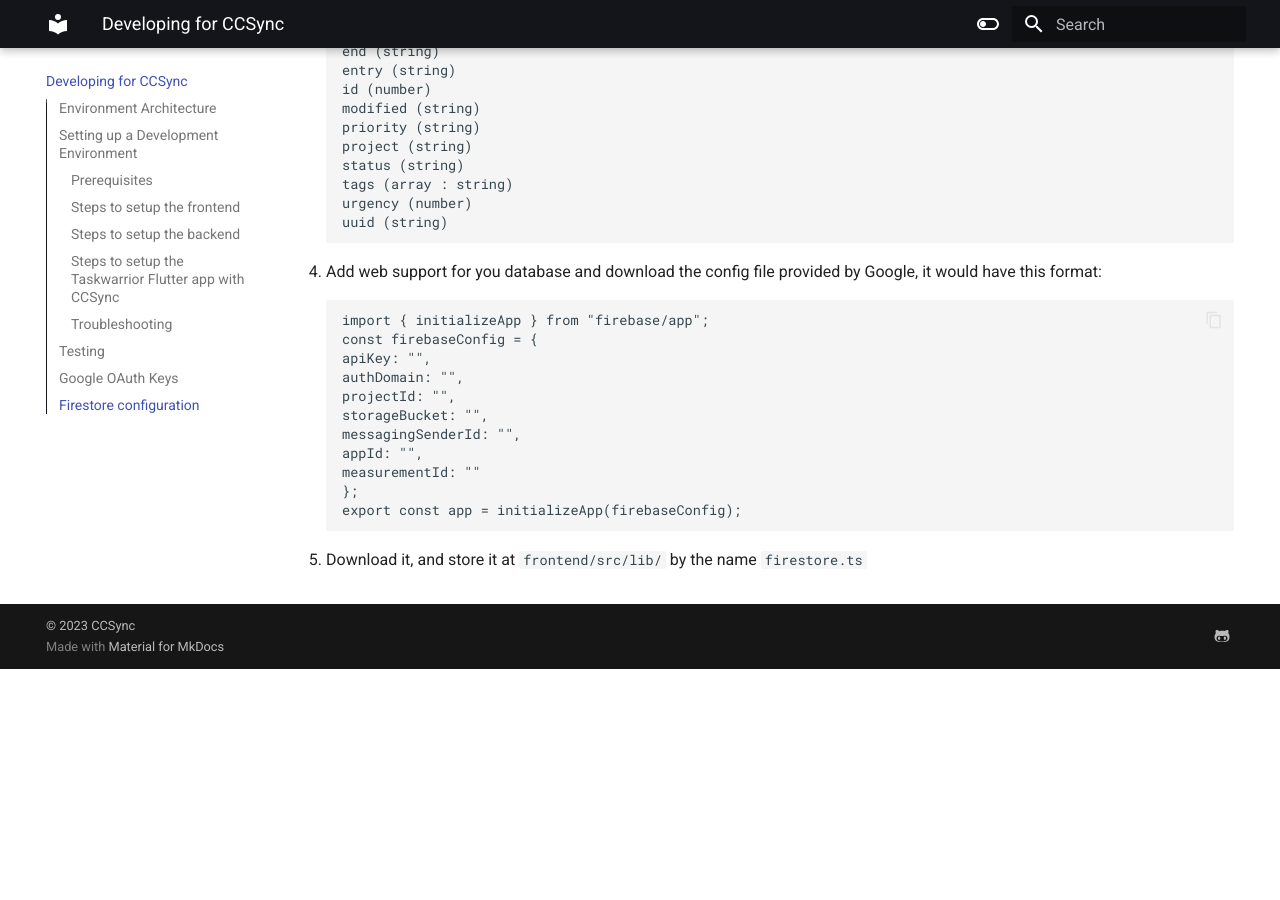
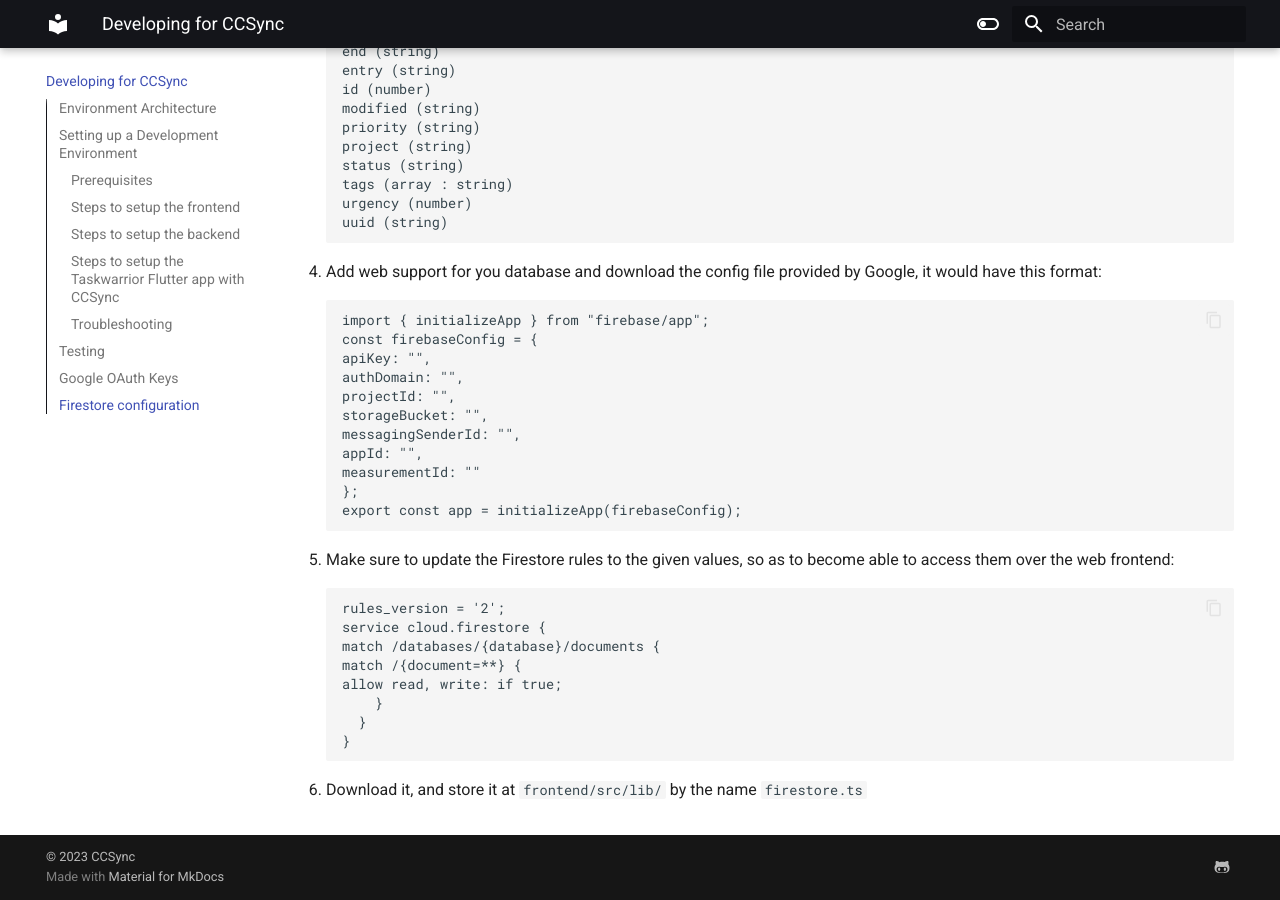
Before and after one commit to its-me-abhishek/ccsync-docs, an MkDocs documentation site: the page built from docs/index.md, in a window 1280 px wide and 900 px high, scrolled down 4770 px. Built offline with MkDocs 1.6.1 and Material for MkDocs 9.7.7, drawn with Linux system fonts in a browser that asks for light colours; before the commit the page ends 5439 px from its top, so only the background shows below that.

Commit message:
add firestore rules info

```diff
--- a/docs/index.md
+++ b/docs/index.md
@@ -203,4 +203,16 @@
         };
         export const app = initializeApp(firebaseConfig);
 
-5.  Download it, and store it at `frontend/src/lib/` by the name `firestore.ts`
+5. Make sure to update the Firestore rules to the given values, so as to become able to access them over the web frontend:
+
+        rules_version = '2';
+        service cloud.firestore {
+        match /databases/{database}/documents {
+        match /{document=**} {
+        allow read, write: if true;
+            }
+          }
+        }
+
+
+7.  Download it, and store it at `frontend/src/lib/` by the name `firestore.ts`
```
